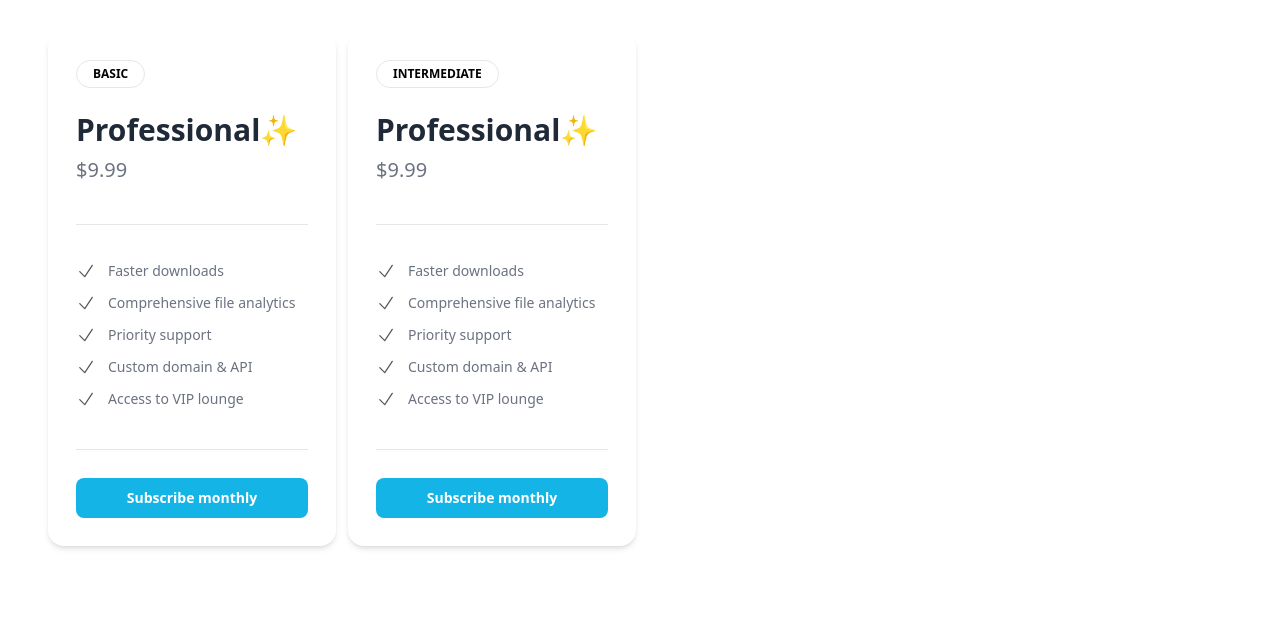
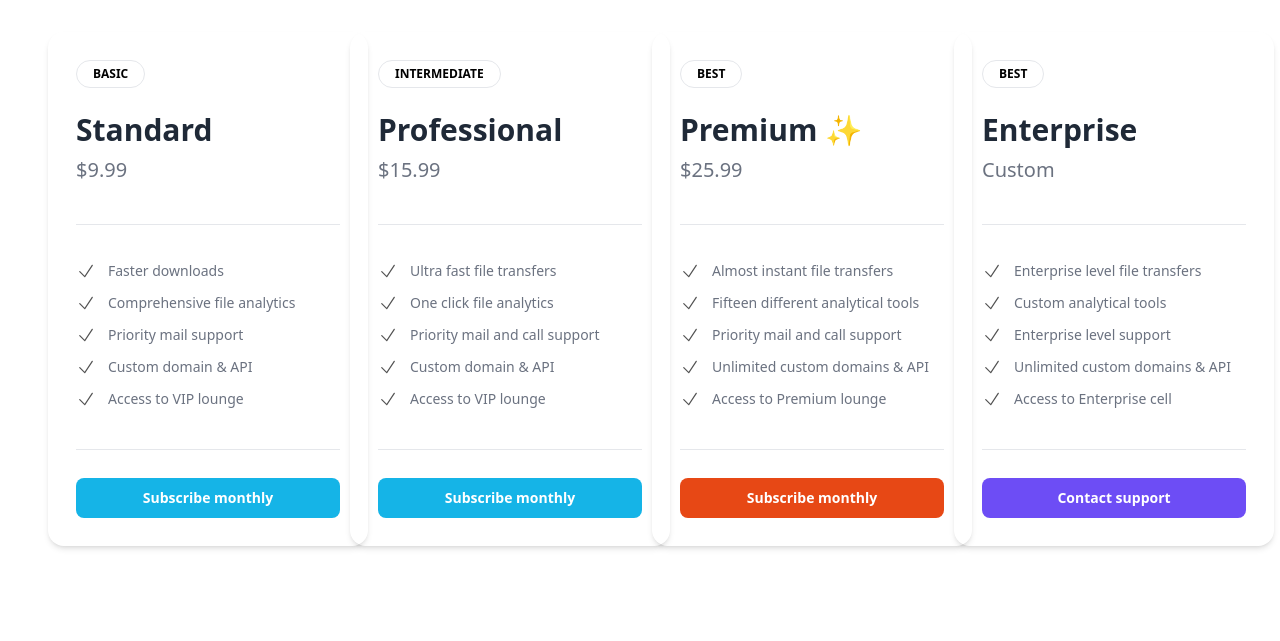
Before and after one commit to CarboxyDev/tailwind-sandbox, a Next.js app: page /sandbox in a window 1280 px wide. Shown: the part 112-753 px from the top of the page. Built offline with nearby package versions, Linux system fonts and the light colour scheme; a web font is replaced by a local one.

Commit message:
Add changes to UI

```diff
--- a/package.json
+++ b/package.json
@@ -10,6 +10,7 @@
   },
   "dependencies": {
     "@heroicons/react": "^2.0.16",
+    "clsx": "^1.2.1",
     "framer-motion": "^10.3.1",
     "next": "13.1.1",
     "react": "18.2.0",
--- a/src/components/PricingCard.tsx
+++ b/src/components/PricingCard.tsx
@@ -1,4 +1,5 @@
 import { CheckIcon } from "@heroicons/react/24/solid";
+import { clsx } from "clsx";
 
 const PricingListItem = (props: any) => {
   let { text } = props;
@@ -16,12 +17,12 @@ const PricingListItem = (props: any) => {
 };
 
 const PricingCard = (props: any) => {
-  let { plan, benefits, buttonText } = props;
+  let { plan, benefits, buttonText, buttonType } = props;
   let { type, name, price } = plan;
 
   return (
     <>
-      <div className="box-border flex h-auto w-72 flex-col rounded-2xl px-7 py-7 shadow-md">
+      <div className="box-border flex h-auto w-80 flex-col rounded-2xl px-7 py-7 shadow-md">
         <div className="flex h-7 w-fit items-center justify-center rounded-3xl border border-gray-200 py-2 px-4 text-xs font-semibold uppercase">
           {type}
         </div>
@@ -37,7 +38,15 @@ const PricingCard = (props: any) => {
         </div>
         <div className="h-px w-full bg-gray-200" />
         <div className="pt-7">
-          <button className="flex h-10 w-full min-w-[232px] items-center justify-center rounded-lg bg-primary text-sm font-semibold text-white hover:bg-primary-600">
+          <button
+            className={clsx(
+              "flex h-10 w-full min-w-[232px] items-center justify-center rounded-lg text-sm font-semibold text-white",
+              buttonType == "primary" && "bg-primary hover:bg-primary-600",
+              buttonType == "secondary" &&
+                "bg-secondary hover:bg-secondary-700",
+              buttonType == "supreme" && "bg-[#6D4DF5] hover:bg-[#5836E7]"
+            )}
+          >
             {buttonText}
           </button>
         </div>
--- a/src/pages/sandbox.tsx
+++ b/src/pages/sandbox.tsx
@@ -14,36 +14,70 @@ const Sandbox: NextPage = () => {
     <>
       <div className="px-12 pt-12">
         <div className="pt-24"></div>
-        <div className="grid grid-cols-4 gap-x-4">
+        <div className="grid grid-cols-1 gap-x-6 gap-y-6 md:grid-cols-2 lg:grid-cols-3 xl:grid-cols-4">
           <PricingCard
             plan={{
               type: "basic",
-              name: "Professional✨",
+              name: "Standard",
               price: "$9.99",
             }}
             benefits={[
               "Faster downloads",
               "Comprehensive file analytics",
-              "Priority support",
+              "Priority mail support",
               "Custom domain & API",
               "Access to VIP lounge",
             ]}
             buttonText="Subscribe monthly"
+            buttonType="primary"
           />
           <PricingCard
             plan={{
               type: "intermediate",
-              name: "Professional✨",
-              price: "$9.99",
+              name: "Professional",
+              price: "$15.99",
             }}
             benefits={[
-              "Faster downloads",
-              "Comprehensive file analytics",
-              "Priority support",
+              "Ultra fast file transfers",
+              "One click file analytics",
+              "Priority mail and call support",
               "Custom domain & API",
               "Access to VIP lounge",
             ]}
             buttonText="Subscribe monthly"
+            buttonType="primary"
+          />
+          <PricingCard
+            plan={{
+              type: "BEST",
+              name: "Premium ✨",
+              price: "$25.99",
+            }}
+            benefits={[
+              "Almost instant file transfers",
+              "Fifteen different analytical tools",
+              "Priority mail and call support",
+              "Unlimited custom domains & API",
+              "Access to Premium lounge",
+            ]}
+            buttonText="Subscribe monthly"
+            buttonType="secondary"
+          />
+          <PricingCard
+            plan={{
+              type: "BEST",
+              name: "Enterprise",
+              price: "Custom",
+            }}
+            benefits={[
+              "Enterprise level file transfers",
+              "Custom analytical tools",
+              "Enterprise level support",
+              "Unlimited custom domains & API",
+              "Access to Enterprise cell",
+            ]}
+            buttonText="Contact support"
+            buttonType="supreme"
           />
         </div>
         <div className="pt-24"></div>
--- a/tailwind.config.cjs
+++ b/tailwind.config.cjs
@@ -19,6 +19,19 @@ module.exports = {
           900: "#0f4f6b",
           DEFAULT: "#15b4e7",
         },
+        secondary: {
+          50: "#fef5ee",
+          100: "#fde9d7",
+          200: "#fbcfad",
+          300: "#f8ad79",
+          400: "#f48143",
+          500: "#f0601f",
+          600: "#e74815",
+          700: "#bb3313",
+          800: "#952a17",
+          900: "#782516",
+          DEFAULT: "#e74815",
+        },
       },
       fontFamily: {
         sans: ["Inter var", ...defaultTheme.fontFamily.sans],
```
Also changed, not shown: 1 other file (tests, documents, lock files or other folders).
